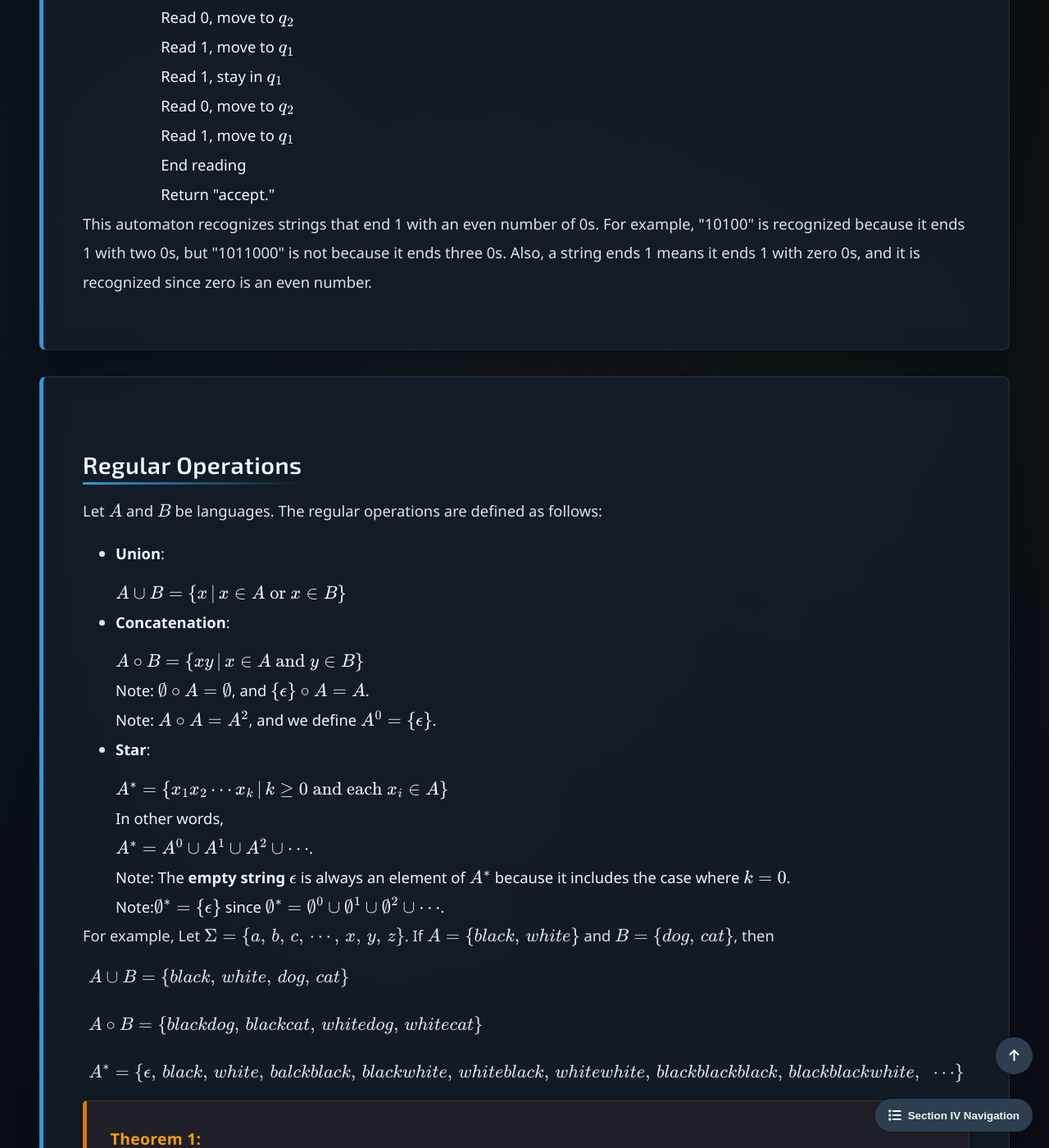
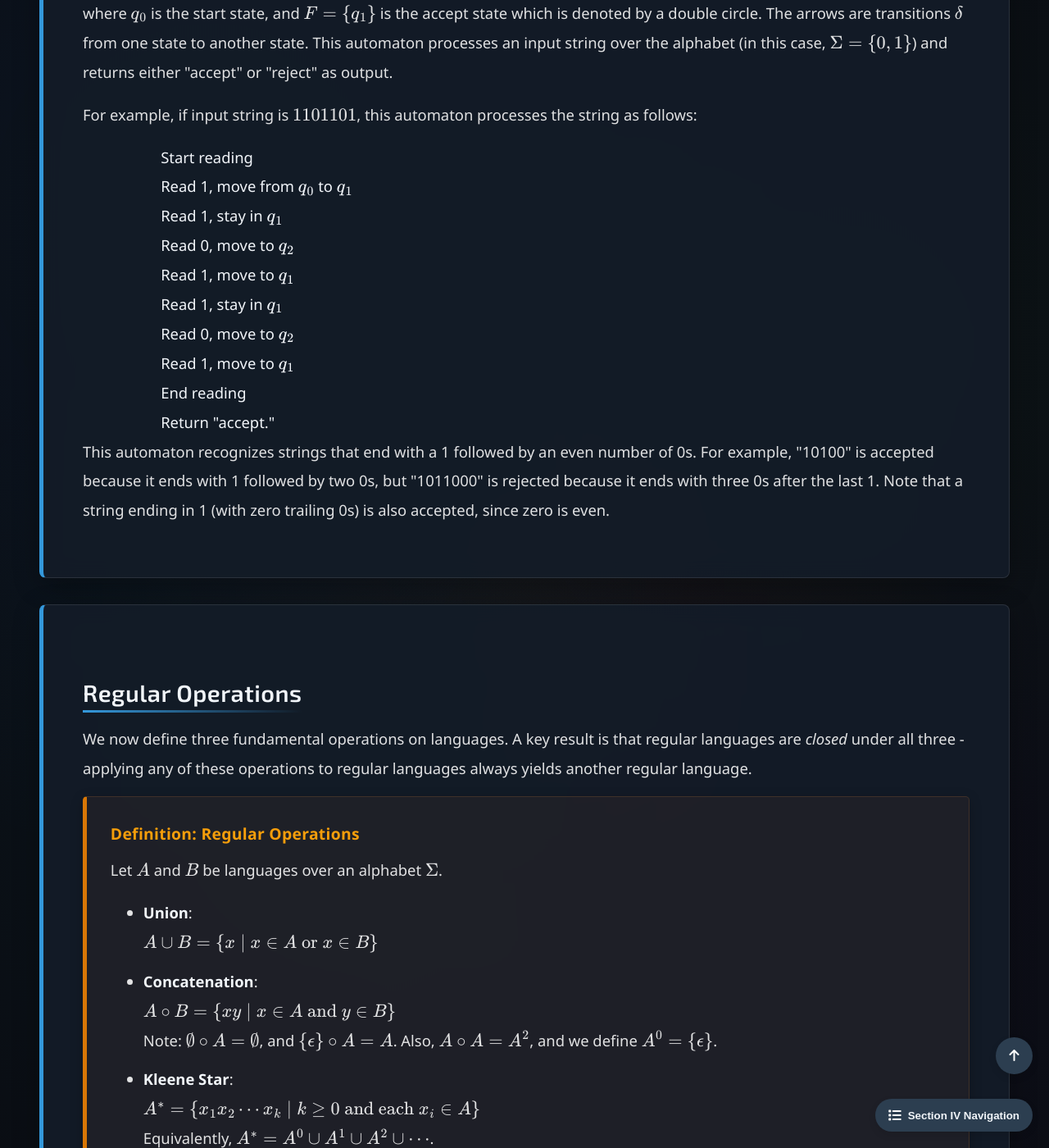
Before and after one commit to Yusukey01/yusukey01.github.io, a Jekyll site: the page built from Mathematics/Discrete/intro_automata.html, in a window 1280 px wide and 1400 px high, scrolled down 2472 px. Shown: the whole window at 82% size. Built offline with Jekyll 4.4.1, drawn with Linux system fonts in a browser that asks for light colours; some of the changed text lies outside the part shown.

Commit message:
fixed style, texts

```diff
--- a/Mathematics/Discrete/intro_automata.html
+++ b/Mathematics/Discrete/intro_automata.html
@@ -19,7 +19,7 @@ uses_python: false
 
         <div class="topic-nav">
             <a href="#intro">Introduction</a>
-            <a href="#fa_rl">Finite automata & Regular Langualges</a>
+            <a href="#fa_rl">Finite Automata & Regular Languages</a>
             <a href="#regular_op">Regular Operations</a>
             <a href="#dfa">Deterministic & Nondeterministic Machine</a>
             <a href="#r_exp">Regular Expressions</a>
@@ -36,24 +36,37 @@ uses_python: false
                     software verification, and the study of complexity classes in the <strong>theory of computation</strong>. By exploring automata theory, we
                     will develop a deeper understanding of computation, logic, and the mathematical principles governing algorithmic processes.
                 </p>
+
+                <p>
+                    In this page, we introduce the simplest computational model — the <strong>finite automaton</strong> -
+                    and the class of languages it recognizes: <strong>regular languages</strong>. We then study the regular
+                    operations (union, concatenation, and Kleene star), the equivalence between deterministic and nondeterministic
+                    machines, and the connection to <strong>regular expressions</strong>.
+                </p>
             </section>
 
             <section id="fa_rl" class="section-content">
-                <h2>Finite automata & Regular Langualges</h2>
+                <h2>Finite Automata & Regular Languages</h2>
                 <p>
-                    Since real computers are too complicated, depending on the features we want to focus on, we introduce different
-                    <strong>computational models</strong>. The simplest computational model can be the <strong>finite automaton (finite state machine)</strong>.
+                    Real computers are enormously complex, so to study the fundamental principles of computation, we introduce
+                    simplified <strong>computational models</strong> that isolate specific features. The simplest such model
+                    is the <strong>finite automaton</strong> (also called a <strong>finite state machine</strong>).
                 </p>
+
+                <div class="theorem">
+                    <span class="theorem-title">Definition: Finite Automaton (DFA)</span>
                     <p>
                         A <strong>finite automaton</strong> is a 5-tuple \((Q, \Sigma, \delta, q_0, F)\) where
                     </p>
                     <ul style="padding-left: 40px;">
-                    <li>\(Q\) is a finite set called the <strong>states</strong></li>
-                    <li>\(\Sigma\) is a finite set called the <strong>alphabet</strong></li>
-                    <li>\(\delta: Q \times \Sigma \to Q\) is the <strong>transition function</strong></li>
-                    <li>\(q_0 \in Q\) is the <strong>start state</strong></li>
-                    <li>\(F \subseteq Q\) is the set of <strong>accept states</strong></li>
+                        <li>\(Q\) is a finite set called the <strong>states</strong>,</li>
+                        <li>\(\Sigma\) is a finite set called the <strong>alphabet</strong>,</li>
+                        <li>\(\delta: Q \times \Sigma \to Q\) is the <strong>transition function</strong>,</li>
+                        <li>\(q_0 \in Q\) is the <strong>start state</strong>,</li>
+                        <li>\(F \subseteq Q\) is the set of <strong>accept states</strong>.</li>
                     </ul>
+                </div>
+
                 <p>
                     Let \(A\) be the set of all strings that machine \(M\) accepts. We say that \(A\) is the <strong>language</strong> of
                     machine \(M\) and write:
@@ -73,8 +86,8 @@ uses_python: false
                     First, this directed multigraph is called the <strong>state diagram</strong> of the finite automaton.
                     It has three states, \(Q = \{q_0, q_1, q_2\}\), where \(q_0\) is the start state, and \(F = \{q_1\}\) is the
                     accept state which is denoted by a double circle. The arrows are transitions \(\delta\) from one state to another state.
-                    This automaton processes some string(in this case, \(\Sigma =\{0, 1\}\)) as an input and returns either accept or reject
-                    as an output.
+                    This automaton processes an input string over the alphabet (in this case, \(\Sigma = \{0, 1\}\)) and returns either
+                    "accept" or "reject" as output.
                 </p>
                 <p>
                     For example, if input string is \(1101101\), this automaton processes the string as follows:
@@ -102,38 +115,45 @@ uses_python: false
                     &emsp;&emsp;&emsp;Return "accept."
                 </div>
                 <p>
-                    This automaton recognizes strings that end 1 with an even number of 0s. For example, "10100" is recognized because
-                    it ends 1 with two 0s, but "1011000" is not because it ends three 0s. Also, a string ends 1 means it ends 1 with zero 0s,
-                    and it is recognized since zero is an even number.
+                    This automaton recognizes strings that end with a 1 followed by an even number of 0s. For example, "10100" is
+                    accepted because it ends with 1 followed by two 0s, but "1011000" is rejected because it ends with three 0s after
+                    the last 1. Note that a string ending in 1 (with zero trailing 0s) is also accepted, since zero is even.
                 </p>
             </section>
 
             <section id="regular_op" class="section-content">
                 <h2>Regular Operations</h2>
+
                 <p>
-                    Let \(A\) and \(B\) be languages. The regular operations are defined as follows:
+                    We now define three fundamental operations on languages. A key result is that regular languages are
+                    <em>closed</em> under all three - applying any of these operations to regular languages always yields
+                    another regular language.
+                </p>
+
+                <div class="theorem">
+                    <span class="theorem-title">Definition: Regular Operations</span>
+                    <p>
+                        Let \(A\) and \(B\) be languages over an alphabet \(\Sigma\).
                     </p>
                     <ul style="padding-left: 40px;">
-                    <li><strong>Union</strong>:</li>
-                    \(A \cup B = \{x \, | \,x \in A \text{ or } x \in B\}\)
-                    <li><strong>Concatenation</strong>:</li>
-                    \(A \circ B = \{xy \, |\, x \in A \text{ and } y \in B\}\)
-                    <br>
+                        <li><strong>Union</strong>:<br>
+                            \(A \cup B = \{x \mid x \in A \text{ or } x \in B\}\)
+                        </li>
+                        <li><strong>Concatenation</strong>:<br>
+                            \(A \circ B = \{xy \mid x \in A \text{ and } y \in B\}\)<br>
                             Note: \(\emptyset \circ A = \emptyset\), and \(\{\epsilon\} \circ A = A\).
-                    <br>
-                    Note: \(A \circ A = A^2\), and we define \(A^0 = \{\epsilon\}\).
-                    <li><strong>Star</strong>:</li>
-                    \(A^* = \{x_1x_2 \cdots x_k \, | \, k \geq 0 \text{ and each } x_i \in A\}\)
-                    <br>
-                    In other words,
-                    <br>
-                    \(A^* = A^0 \cup A^1 \cup A^2 \cup \cdots\).
-                    <br>
-                    Note: The <strong>empty string</strong> \(\epsilon\) is always an element of \(A^*\) because
-                    it includes the case where \(k=0\).
-                    <br>
-                    Note:\(\emptyset^* = \{\epsilon\}\) since \(\emptyset^* = \emptyset^0 \cup \emptyset^1 \cup \emptyset^2 \cup \cdots\).
+                            Also, \(A \circ A = A^2\), and we define \(A^0 = \{\epsilon\}\).
+                        </li>
+                        <li><strong>Kleene Star</strong>:<br>
+                            \(A^* = \{x_1 x_2 \cdots x_k \mid k \geq 0 \text{ and each } x_i \in A\}\)<br>
+                            Equivalently, \(A^* = A^0 \cup A^1 \cup A^2 \cup \cdots\).<br>
+                            Note: The empty string \(\epsilon\) is always in \(A^*\) (the case \(k = 0\)).
+                            In particular, \(\emptyset^* = \{\epsilon\}\)
+                            since \(\emptyset^* = \emptyset^0 \cup \emptyset^1 \cup \emptyset^2 \cup \cdots\).
+                        </li>
                     </ul>
+                </div>
+
                 <p>
                     For example, Let \(\Sigma = \{a, \, b, \, c, \, \cdots, \, x, \, y, \, z\}\).
                     If \(A = \{black, \, white\}\) and \(B = \{dog,  \, cat\}\), then
@@ -141,21 +161,20 @@ uses_python: false
                     \begin{align*}
                     &A \cup B = \{black, \, white, \, dog,  \, cat \} \\\\
                     &A \circ B  = \{blackdog, \, blackcat, \, whitedog, \, whitecat\} \\\\
-                    &A^* = \{\epsilon, \, black, \, white, \, balckblack, \, blackwhite, \, whiteblack, \, whitewhite, \, blackblackblack, \, blackblackwhite, \,
-                    \   \cdots\}
+                    &A^* = \{\epsilon, \, black, \, white, \, blackblack, \, blackwhite, \, whiteblack, \, whitewhite, \, blackblackblack, \, blackblackwhite, \,\ \cdots\}
                     \end{align*}
                     \]
                 </p>
+
                 <div class="theorem">
-                    <span class="theorem-title">Theorem 1: </span>
+                    <span class="theorem-title">Theorem 1: Closure of Regular Languages</span>
                     <p>
-                        The class of regular languages is closed under regular operations.
-                    </p>
-                    <p>
-                        In other words, if languages \(A\) and \(B\) are regular, then \(A \cup B\), \(A \circ B\),
-                        \(A^*\), and \(B^*\) are also regular languages.
+                        The class of regular languages is closed under the regular operations. That is,
+                        if \(A\) and \(B\) are regular languages, then \(A \cup B\), \(A \circ B\),
+                        \(A^*\), and \(B^*\) are also regular.
                     </p>
                 </div>
+
                 <div class="proof">
                     <span class="proof-title">Proof: Closure under union</span>
                     <p>
@@ -204,87 +223,106 @@ uses_python: false
 
             <section id="dfa" class="section-content">
                 <h2>Deterministic & Nondeterministic Machine</h2>
+
                 <p>
-                    So far, we consider <strong>deterministic</strong> computations because we always know what the next state will be
-                    based on the next input symbol. however, it is natural that a computation have multiple choices for the next state?
-                    Such a computation is said to be <strong>nondeterministic</strong>. Technically, every deterministic finite automaton
-                    (<strong>DFA</strong>) is a nondeterministic finite automaton (<strong>NFA</strong>) because determinism is just a
-                    special case of nondeterminism.
+                    So far, we have considered <strong>deterministic</strong> computation: at each step, the current state and input
+                    symbol uniquely determine the next state. However, what if a computation is allowed multiple choices for the
+                    next state? Such a computation is called <strong>nondeterministic</strong>. Every deterministic finite automaton
+                    (<strong>DFA</strong>) is trivially a nondeterministic finite automaton (<strong>NFA</strong>), since determinism
+                    is a special case of nondeterminism.
                 </p>
+
+                <div class="theorem">
+                    <span class="theorem-title">Definition: Nondeterministic Finite Automaton (NFA)</span>
                     <p>
                         A <strong>nondeterministic finite automaton</strong> is a 5-tuple \((Q, \Sigma, \delta, q_0, F)\) where
                     </p>
                     <ul style="padding-left: 40px;">
-                    <li>\(Q\) is a finite set of states</li>
-                    <li>\(\Sigma\) is a finite alphabet</li>
-                    <li>\(\delta: Q \times \Sigma_{\epsilon} \to \mathcal{P}(Q)\) is the transition function</li>
-                    <li>\(q_0 \in Q\) is the start state</li>
-                    <li>\(F \subseteq Q\) is the set of accept states</li>
+                        <li>\(Q\) is a finite set of states,</li>
+                        <li>\(\Sigma\) is a finite alphabet,</li>
+                        <li>\(\delta: Q \times \Sigma_{\epsilon} \to \mathcal{P}(Q)\) is the transition function,</li>
+                        <li>\(q_0 \in Q\) is the start state,</li>
+                        <li>\(F \subseteq Q\) is the set of accept states,</li>
                     </ul>
                     <p>
                         where \(\Sigma_{\epsilon} = \Sigma \cup \{\epsilon\}\) and \(\mathcal{P}(Q)\) is the <strong>power set</strong> of \(Q\).
                     </p>
+                </div>
+
                 <p>
                     Note: The power set of a set is the set of all possible subsets of that set, including the empty set and the set itself. For example,
                     if \(Q = \{a, b, c\}\), then \(\mathcal{P}(Q) = \{\emptyset, \{a\}, \{b\}, \{c\}, \{a, b\}, \{a, c\}, \{b, c\}, \{a, b, c\}\} \). So, if
                     a set has \(n\) elements, its power set has \(2^n\) elements.
                 </p>
+
                 <p>
                     At each state, the NFA can split itself into multiple branches and keeps following all the possible branches in parallel.
-                    In other words, the NFA can have multiple active states at once, while the DFA always has a single active state. If at least one
-                    of branches accepts, then whole computation accepts.
+                    In other words, the NFA can have multiple active states at once, while the DFA always has a single active state.
+                    If at least one of these branches reaches an accept state, then the whole computation accepts.
                 </p>
+
                 <p>
                     Note: The NFA sounds like parallel computation, but in "actual" parallel computation, multiple processors or threads execute
                     tasks concurrently, often with considerations for synchronization, communication, and resource sharing. NFAs don't model
                     these practical concerns.
                 </p>
+
                 <div class="theorem">
-                    <span class="theorem-title">Theorem 2: </span>
+                    <span class="theorem-title">Theorem 2: NFA-DFA Equivalence</span>
                     <p>
-                        Every NFA  has an <strong>equivalent</strong> DFA.
+                        Every NFA has an equivalent DFA. That is, for every NFA \(N\), there exists a DFA \(D\)
+                        such that \(L(N) = L(D)\).
+                    </p>
+                </div>
+
+                <p>
+                    Importantly, this theorem says that NFAs and DFAs recognize <strong>the same class of languages</strong> - the
+                    regular languages. However, an NFA is often much smaller and easier to design than its equivalent DFA. The
+                    conversion (known as the <strong>power set construction</strong> or <strong>subset construction</strong>) can
+                    produce a DFA with up to \(2^{|Q|}\) states, so the two models are not equivalent in terms of succinctness.
                 </p>
                 <p>
-                        In other words, every NFA can be converted into an equivalent DFA.
+                    We now introduce a third way to describe regular languages - through algebraic expressions rather than machines.
                 </p>
-                </div>
-                <p>
-                    The theorem only says both NFA and DFA can recognize <strong>the same class of languages</strong>.  Normally, the NFA is smaller
-                    and easier to understand than its equivalent DFA. So, we cannot treat them equivalently in terms of convenience.
-                </p>
+
             </section>
 
             <section id="r_exp" class="section-content">
                 <h2>Regular Expressions</h2>
+
+                <div class="theorem">
+                    <span class="theorem-title">Definition: Regular Expression</span>
                     <p>
                         \(R\) is a <strong>regular expression</strong> over the alphabet \(\Sigma\) if \(R\) is one of the following:
                     </p>
-                <ul style="padding-left: 40px;">
-                    <li>\(a \in \Sigma\)</li>
-                    <li>\(\epsilon\)</li>
-                    Note: This is the language containing the empty string.
-                    <li>\(\emptyset\)</li>
-                    Note: This is the language that does not contain any strings.
-                    <li>\((R_1 \cup R_2)\)</li>
-                    <li>\((R_1 \circ R_2)\)</li>
-                    <li>\((R_1^*)\)</li>
-                </ul>
+                    <ol style="padding-left: 40px;">
+                        <li>\(a\) for some \(a \in \Sigma\) &ensp;(the language \(\{a\}\)),</li>
+                        <li>\(\epsilon\) &ensp;(the language \(\{\epsilon\}\) containing only the empty string),</li>
+                        <li>\(\emptyset\) &ensp;(the empty language, containing no strings),</li>
+                        <li>\((R_1 \cup R_2)\), where \(R_1\) and \(R_2\) are regular expressions,</li>
+                        <li>\((R_1 \circ R_2)\), where \(R_1\) and \(R_2\) are regular expressions,</li>
+                        <li>\((R_1^*)\), where \(R_1\) is a regular expression.</li>
+                    </ol>
                     <p>
-                    where \(R_1\) and \(R_2\) are regular expressions and these are smaller than \(R\).
+                        This is an <strong>inductive definition</strong>: cases 4-6 build larger expressions from smaller ones.
                     </p>
+                </div>
+
                 <p>
-                    A language can be described by regular expressions is indeed, a FA-recognizable language. This is why
-                    such a language is called a <strong>regular language</strong>. To distinguish between \(R\) and the language
-                    that it describes, we write \(L(R)\) to be the language of \(R\).
+                    A language that can be described by a regular expression is precisely a language recognizable by a
+                    finite automaton — this is the reason such languages are called <strong>regular</strong>.
+                    To distinguish a regular expression \(R\) from the language it describes, we write \(L(R)\) for
+                    the language of \(R\).
                 </p>
+
                 <div class="theorem">
-                    <span class="theorem-title">Theorem 3: </span>
+                    <span class="theorem-title">Theorem 3: Equivalence of Regular Expressions and Finite Automata</span>
                     <p>
-                        A language is regular if and only if some regular expression describes it. So,
+                        A language is regular if and only if some regular expression describes it. That is:
                     </p>
                     <ol style="padding-left: 40px;">
-                        <li> If a language is described by a regular exression, then it is regular.</li>
-                        <li> If a language is regular, then it is described by a regular expression.</li>
+                        <li>If a language is described by a regular expression, then it is regular.</li>
+                        <li>If a language is regular, then it is described by a regular expression.</li>
                     </ol>
                 </div>
 
@@ -334,8 +372,8 @@ uses_python: false
                         </div>
 
                         <p>
-                            For case 4, 5, and 6, let \(M_1 = (Q_1, \Sigma, \delta_1, q_{0_1}, F_1) \) be the NFA recognizes \(L(R_1)\) and
-                            \(M_2 = (Q_2, \Sigma, \delta_2, q_{0_2}, F_2) \) be the NFA recognizes \(L(R_2)\). Also, we assume that the state sets
+                            For cases 4, 5, and 6, let \(M_1 = (Q_1, \Sigma, \delta_1, q_{0_1}, F_1)\) be an NFA that recognizes \(L(R_1)\) and
+                            \(M_2 = (Q_2, \Sigma, \delta_2, q_{0_2}, F_2)\) be an NFA that recognizes \(L(R_2)\). We assume that the state sets
                             \(Q_1\) and \(Q_2\) are disjoint.
                         </p>
 
@@ -373,9 +411,9 @@ uses_python: false
                             \]
                             and the following NFA recognizes \(L(R)\):
                             \[
-                            M = ( Q_1 \cup Q_2 , \Sigma, \delta, {q_0}_1, F_2)
+                            M = ( Q_1 \cup Q_2 , \Sigma, \delta, q_{0_1}, F_2)
                             \]
-                            where for any \(q \in Q\) and any \(a \in \Sigma_{\epsilon}\).
+                            where for any \(q \in Q\) and any \(a \in \Sigma_{\epsilon}\),
                             \[
                             \delta(q, a) =  \begin{cases}
                                             \delta_1(q, a) &\text{if \(q \in Q_1\) and \(q \not\in F_1\) }, \\
```
Also changed, not shown: other parts of Mathematics/Discrete/intro_automata.html (+4 -3 lines). Lines whose indentation alone changed are shown as unchanged.
